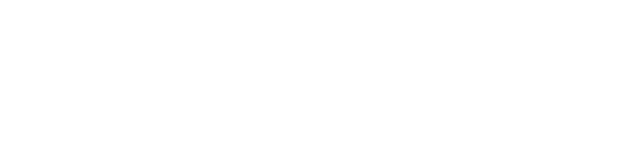
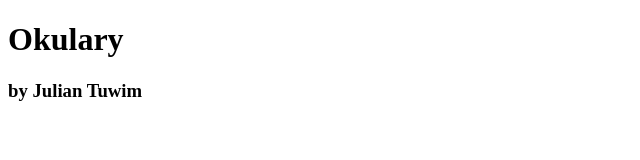
Before and after one commit to Luka-webdev/nauka_gita, a plain HTML site: page index.html in a window 1280 px wide. Shown: the whole page, without its empty margins (0-640 px from the left). Drawn offline with Linux system fonts and the light colour scheme.

Commit message:
Add html for headers

```diff
--- a/index.html
+++ b/index.html
@@ -6,6 +6,7 @@
     <title>Learning git</title>
 </head>
 <body>
-
+    <h1>Okulary</h1>
+    <h3>by Julian Tuwim</h3>
 </body>
 </html>
```
